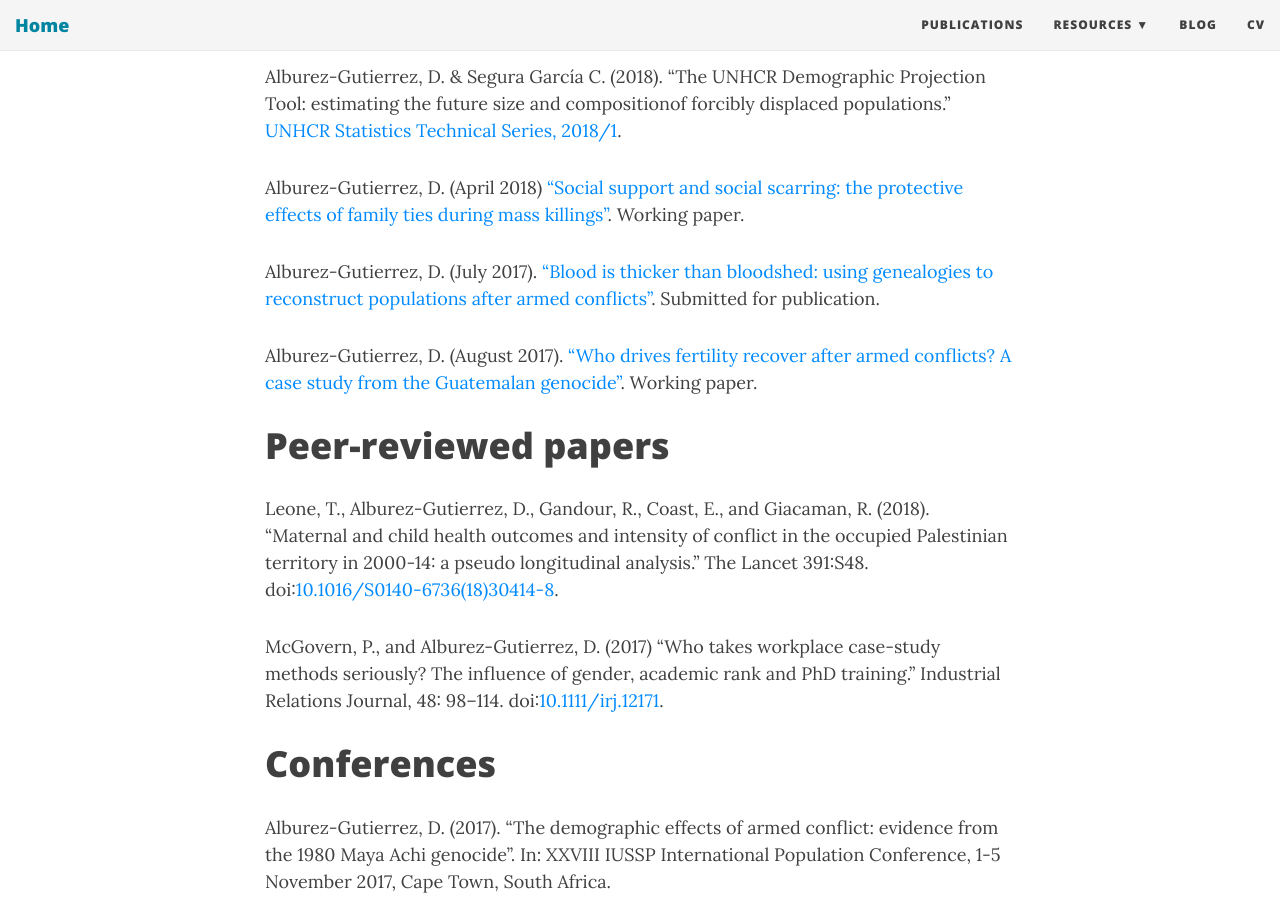
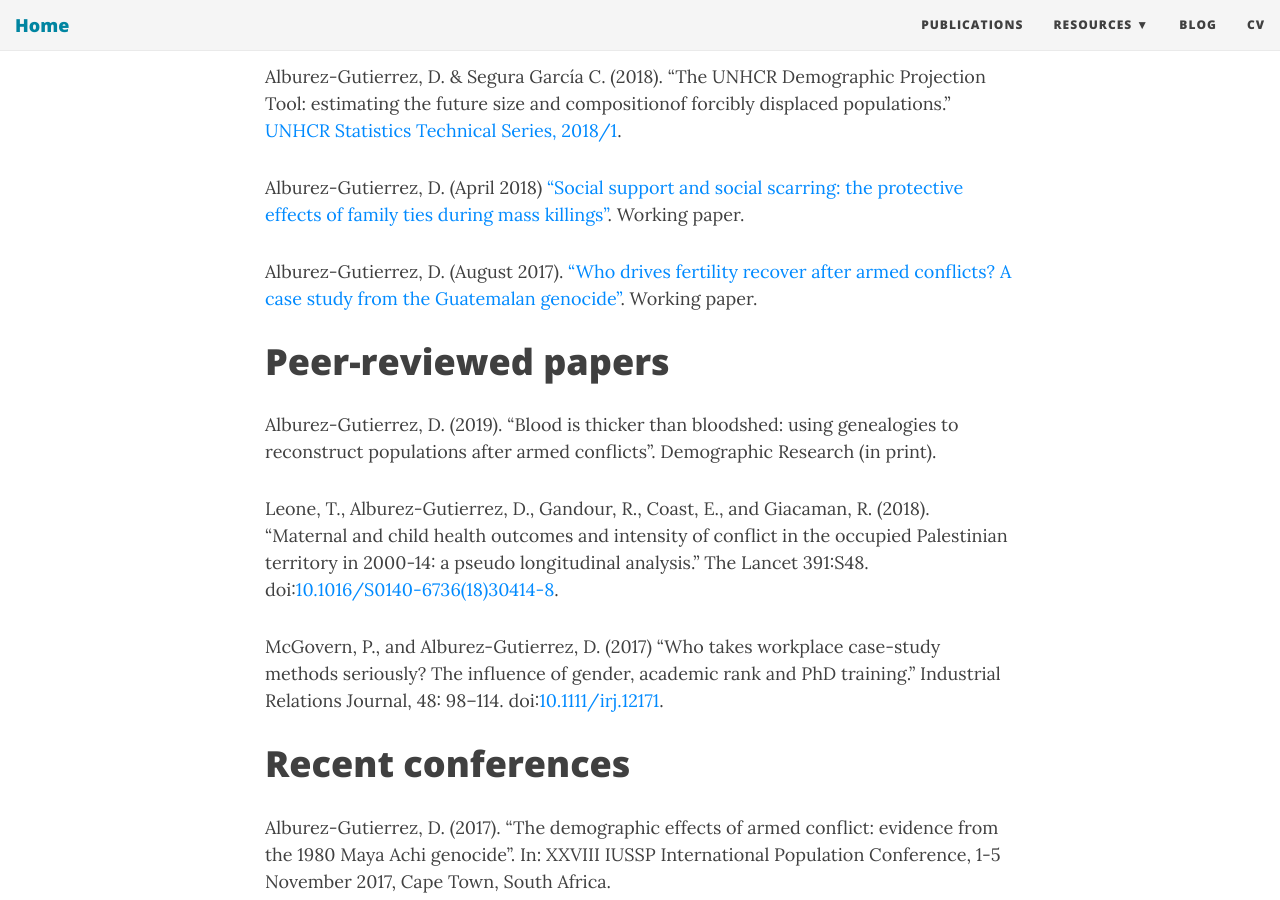
Before and after one commit to alburezg/alburezg.github.io, a Jekyll site: the page built from publications.md, in a window 1280 px wide and 900 px high, scrolled down 555 px. Built offline with Jekyll 4.4.1, drawn with Linux system fonts in a browser that asks for light colours; nearby versions of some CDN libraries.

Commit message:
upd publ

```diff
--- a/publications.md
+++ b/publications.md
@@ -11,18 +11,19 @@ Alburez-Gutierrez, D. & Segura García C. (2018). "The UNHCR Demographic Project
 
 Alburez-Gutierrez, D. (April 2018) ["Social support and social scarring: the protective effects of family ties during mass killings"](pdf/SUDA18_Alburez.pdf). Working paper.
 
-Alburez-Gutierrez, D. (July 2017). ["Blood is thicker than bloodshed: using genealogies to reconstruct populations after armed conflicts"](pdf/BSPS17_methodology_alburez.pdf). Submitted for publication.
-
 Alburez-Gutierrez, D. (August 2017). ["Who drives fertility recover after armed conflicts? A case study from the Guatemalan genocide"](pdf/IUSSP17_demographic_effects_conflict_alburez.pdf). Working paper.
 
 # Peer-reviewed papers
 
 {: .notice}
+
+Alburez-Gutierrez, D. (2019). "Blood is thicker than bloodshed: using genealogies to reconstruct populations after armed conflicts". Demographic Research (in print).
+
 Leone, T., Alburez-Gutierrez, D., Gandour, R., Coast, E., and Giacaman, R. (2018). "Maternal and child health outcomes and intensity of conflict in the occupied Palestinian territory in 2000-14: a pseudo longitudinal analysis." The Lancet 391:S48. doi:[10.1016/S0140-6736(18)30414-8](https://doi.org/10.1016/S0140-6736(18)30414-8).
 
 McGovern, P., and Alburez-Gutierrez, D. (2017) "Who takes workplace case-study methods seriously? The influence of gender, academic rank and PhD training.”  Industrial Relations Journal, 48: 98–114. doi:[10.1111/irj.12171](http://onlinelibrary.wiley.com/doi/10.1111/irj.12171/full).
 
-# Conferences
+# Recent conferences
 
 Alburez-Gutierrez, D. (2017). "The demographic effects of armed conflict: evidence from the 1980 Maya Achi genocide". In: XXVIII IUSSP International Population Conference, 1-5 November 2017, Cape Town, South Africa.
 
```
